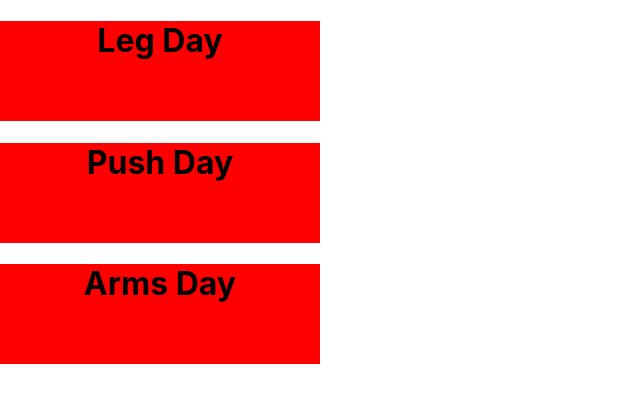
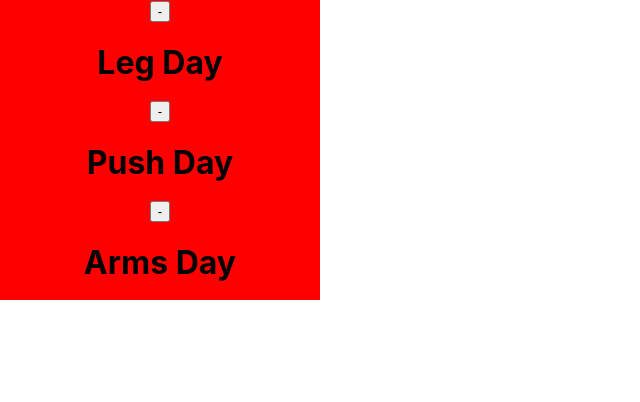
Before and after one commit to weightliftingjournal/Front-End, a React (Create React App) app in the folder buff/: page /journal in a window 1280 px wide. Shown: the top 402 px of the page, without its empty margins (0-640 px from the left). Built offline with nearby package versions, Linux system fonts and the light colour scheme.

Commit message:
:sparkles: Delete Button
added delete button for workout type cards

```diff
--- a/buff/src/App.js
+++ b/buff/src/App.js
@@ -7,12 +7,16 @@ function App() {
 
     const [workouts, setWorkouts] = useState(['Leg Day', 'Push Day', 'Arms Day']);
 
+    const deleteWorkout = (workoutArr) =>{
+      setWorkouts(workoutArr);
+    }
+
   return (
     <div className="App">
 
       <Route path='/journal'
              render={(props) => (
-             <Journal {...props} workouts={workouts} />
+             <Journal {...props} workouts={workouts} deleteItem={deleteWorkout} />
              )} />
     </div>
   );
--- a/buff/src/Journal.js
+++ b/buff/src/Journal.js
@@ -1,7 +1,7 @@
 import React, { useState } from 'react'
 import styled from 'styled-components';
 
-export default function Journal({workouts}) {
+export default function Journal({workouts, deleteItem}) {
 
 
     const Workout = styled.div`
@@ -15,12 +15,18 @@ export default function Journal({workouts}) {
     //                 <h1>New Workout</h1>
     //             </Workout>);
     // };
+    const deleteWorkout = (indexToDelete) =>{
+        const tempArry = [...workouts];
+        tempArry.splice(indexToDelete, 1);
+        deleteItem(tempArry);
+    };
 
     return (
         <div>
-            {workouts.map(workout => {
+            {workouts.map((workout, index) => {
                 return(
                 <Workout>
+                    <button onClick={() => deleteWorkout(index)}>-</button>
                     <h1>{workout}</h1>
                 </Workout>
                 )
```
